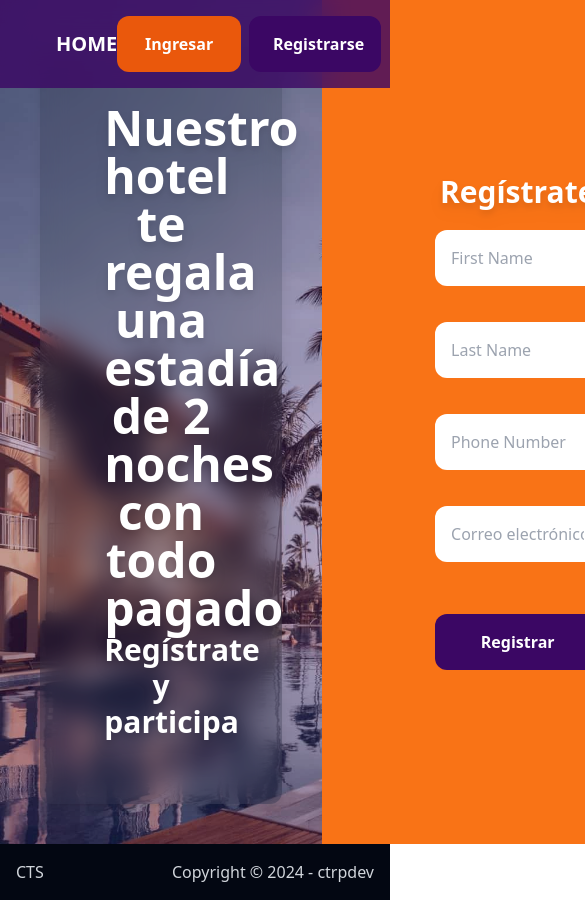
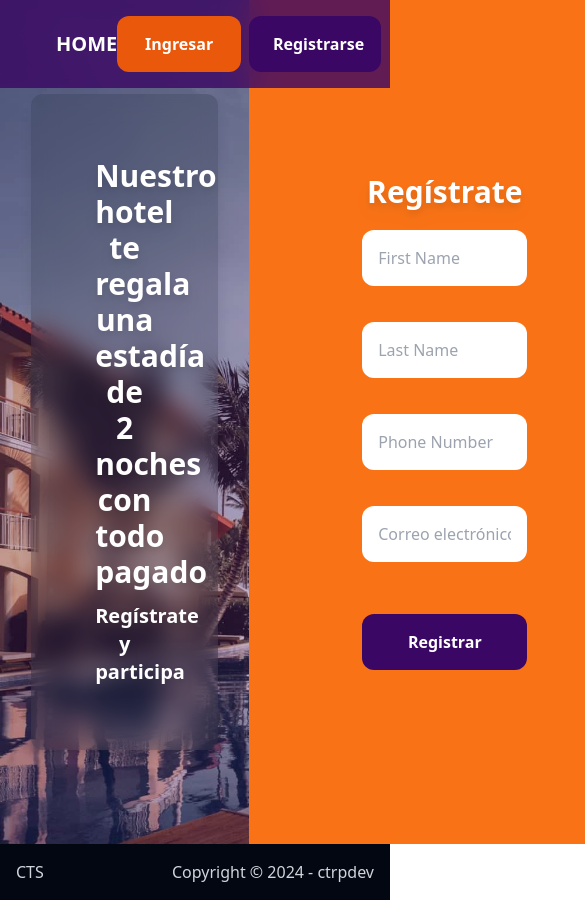
Before and after one commit to ctrpdev/cts-front, a Nuxt app: page /signup in a window 390 px wide. Shown: the top 900 px of the page, 585 px wide, since content can reach past the window. Built offline with nearby package versions, Linux system fonts and the light colour scheme.

Commit message:
first commit

```diff
--- a/pages/login.vue
+++ b/pages/login.vue
@@ -41,10 +41,10 @@
         <div
           class="bg-gray-800/20 backdrop-blur-md rounded-xl w-[75%] p-16 shadow-lg"
         >
-          <h1 class="text-white text-5xl font-bold drop-shadow-lg">
+          <h1 class="text-white text-3xl lg:text-5xl font-bold drop-shadow-lg">
             Bienvenido a nuestro hotel
           </h1>
-          <h3 class="text-white text-3xl font-bold drop-shadow-lg">
+          <h3 class="mt-3 text-white text-xl lg:text-3xl font-bold drop-shadow-lg">
             Ingresa y disfruta de nuestros beneficios
           </h3>
         </div>
--- a/pages/signup.vue
+++ b/pages/signup.vue
@@ -8,10 +8,10 @@
         <div
           class="bg-gray-800/20 backdrop-blur-md rounded-xl w-[75%] p-16 shadow-lg"
         >
-          <h1 class="text-white text-5xl font-bold drop-shadow-lg">
+          <h1 class="text-white text-3xl lg:text-5xl font-bold drop-shadow-lg">
             Nuestro hotel te regala una estadía de 2 noches con todo pagado
           </h1>
-          <h3 class="text-white text-3xl font-bold drop-shadow-lg">
+          <h3 class="mt-3 text-white text-xl lg:text-3xl font-bold drop-shadow-lg">
             Regístrate y participa
           </h3>
         </div>
--- a/pages/verify-email.vue
+++ b/pages/verify-email.vue
@@ -40,10 +40,10 @@
         <div
           class="bg-gray-800/20 backdrop-blur-md rounded-xl w-[75%] p-16 shadow-lg"
         >
-          <h1 class="text-white text-5xl font-bold drop-shadow-lg">
+          <h1 class="text-white text-3xl lg:text-5xl font-bold drop-shadow-lg">
             Tu correo ha sido validado
           </h1>
-          <h3 class="text-white text-3xl font-bold drop-shadow-lg">
+          <h3 class="mt-3 text-white text-xl lg:text-3xl font-bold drop-shadow-lg">
             Termina tu registro para participar en nuestro sorteo
           </h3>
         </div>
```
